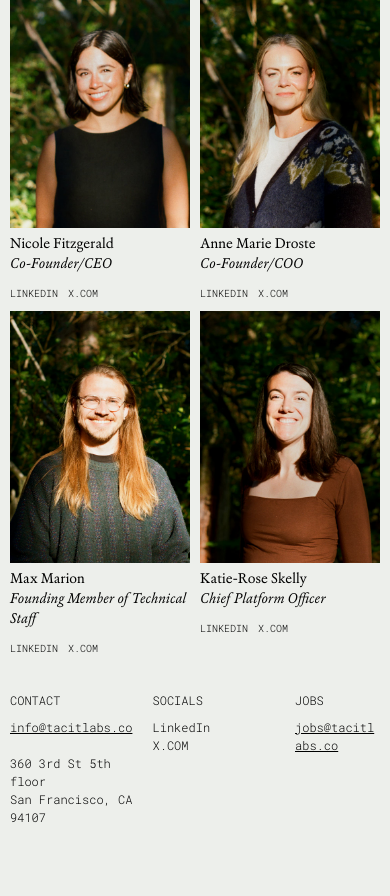
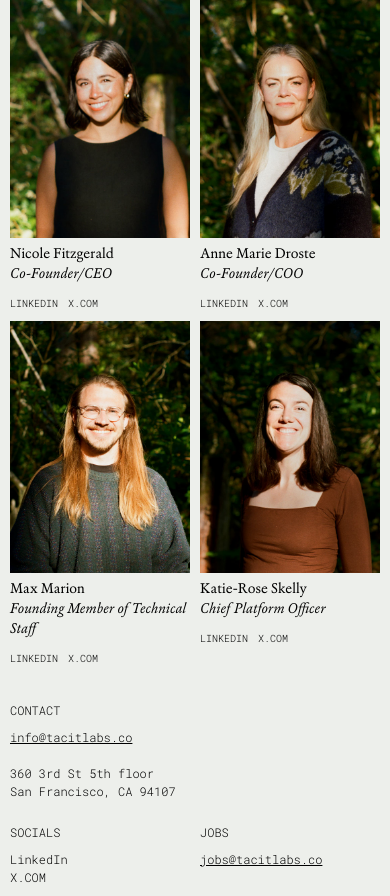
Before and after one commit to ninkle/tacit-labs-website, an Astro site: page /team in a window 390 px wide. Shown: the part 60-956 px from the top of the page. Before the commit the page ends 896 px from the top, so only its background shows below. Built offline with nearby package versions, Linux system fonts and the light colour scheme; Astro itself is replaced by a stand-in of ours.

Commit message:
team mobile footer

```diff
--- a/src/layouts/Layout.astro
+++ b/src/layouts/Layout.astro
@@ -58,14 +58,14 @@ const { title = "Tacit Labs" } = Astro.props;
         <div
             id="mobile-menu"
             data-open="false"
-            class="menu-panel fixed top-0 left-0 right-0 h-[200px] border-b border-[#C4C4C4] bg-offwhite z-40 flex flex-row items-center justify-center min-[810px]:hidden"
+            class="menu-panel fixed top-0 left-0 right-0 h-[200px] border-b border-[#C4C4C4] bg-[#EDEFEB] z-40 flex flex-row items-center justify-center min-[810px]:hidden"
         >
             <div
                 class="flex flex-col items-center gap-0 font-mono font-light text-xs tracking-normal leading-normal"
             >
                 <a href="/team">TEAM</a>
-                <a href="/">BLOG</a>
-                <a href="/">JOIN US</a>
+                <a href="/introducing-tacit-labs">BLOG</a>
+                <a href="/join-us">JOIN US</a>
             </div>
         </div>
 
--- a/src/pages/team.astro
+++ b/src/pages/team.astro
@@ -13,7 +13,9 @@ import nicole from "../images/nicole.jpg";
     <main
         class="p-gutter flex flex-col min-h-dvh min-[810px]:h-screen overflow-x-clip"
     >
-        <div class="flex flex-col justify-center w-full grow pt-6.5 pb-6.5">
+        <div
+            class="flex flex-col min-[810px]:justify-center justify-start w-full grow pt-9 min-[810px]:pt-6.5 pb-6.5"
+        >
             <div class="grid grid-cols-8 min-[810px]:grid-cols-16 gap-gutter">
                 <div
                     data-team
@@ -196,30 +198,29 @@ import nicole from "../images/nicole.jpg";
         </div>
         <div
             id="team-footer"
-            class="relative grid gap-gutter grid-cols-8 min-[810px]:grid-cols-16 w-full h-fit font-mono font-light text-xs tracking-normal leading-normal pt-gutter"
+            class="relative grid gap-gutter gap-y-6 min-[810px]:gap-y-gutter grid-cols-8 min-[810px]:grid-cols-16 w-full h-fit font-mono font-light text-xs tracking-normal leading-normal pt-gutter"
         >
             <div
-                class="col-span-3 min-[810px]:col-span-6 xl:col-span-4 text-xs"
+                class="col-span-8 min-[810px]:col-span-6 xl:col-span-4 flex flex-col gap-gutter"
             >
-                CONTACT
-            </div>
-            <div
-                class="col-span-3 min-[810px]:col-span-4 xl:col-span-4 text-xs"
-            >
-                SOCIALS
-            </div>
-            <div class="col-span-2 min-[810px]:col-span-6 text-xs">JOBS</div>
-            <p class="col-span-3 min-[810px]:col-span-6 xl:col-span-4">
+                <div class="text-xs">CONTACT</div>
+                <p>
                     <span
-                    ><a href="mailto:info@tacitlabs.co" class="underline break-all"
-                        >info@tacitlabs.co</a
+                        ><a
+                            href="mailto:info@tacitlabs.co"
+                            class="underline break-all">info@tacitlabs.co</a
                         ></span
                     ><br /><br />
 
                     360 3rd St 5th floor<br />
                     San Francisco, CA 94107
                 </p>
-            <ul class="col-span-3 min-[810px]:col-span-4 xl:col-span-4">
+            </div>
+            <div
+                class="col-span-4 min-[810px]:col-span-4 flex flex-col gap-gutter"
+            >
+                <div class="text-xs">SOCIALS</div>
+                <ul>
                     <li>
                         <a
                             href="https://www.linkedin.com/company/tacit-labs/about/"
@@ -235,11 +236,18 @@ import nicole from "../images/nicole.jpg";
                         >
                     </li>
                 </ul>
-            <p class="col-span-2 min-[810px]:col-span-6">
-                <a href="mailto:jobs@tacitlabs.co" class="underline break-all"
-                    >jobs@tacitlabs.co</a
+            </div>
+            <div
+                class="col-span-4 min-[810px]:col-span-6 flex flex-col gap-gutter"
+            >
+                <div class="text-xs">JOBS</div>
+                <p>
+                    <a
+                        href="mailto:jobs@tacitlabs.co"
+                        class="underline break-all">jobs@tacitlabs.co</a
                     >
                 </p>
+            </div>
         </div>
     </main>
 
```
Lines whose indentation alone changed are shown as unchanged.
